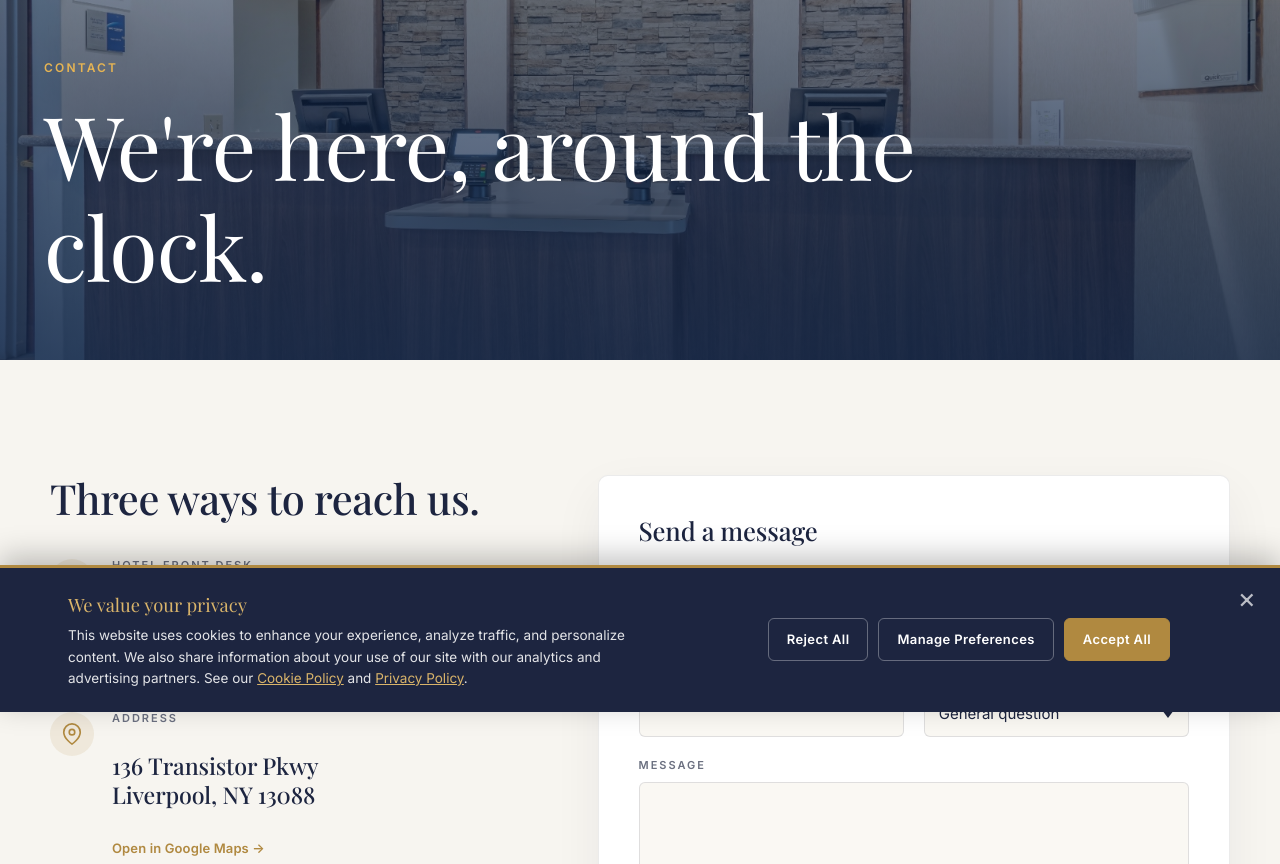
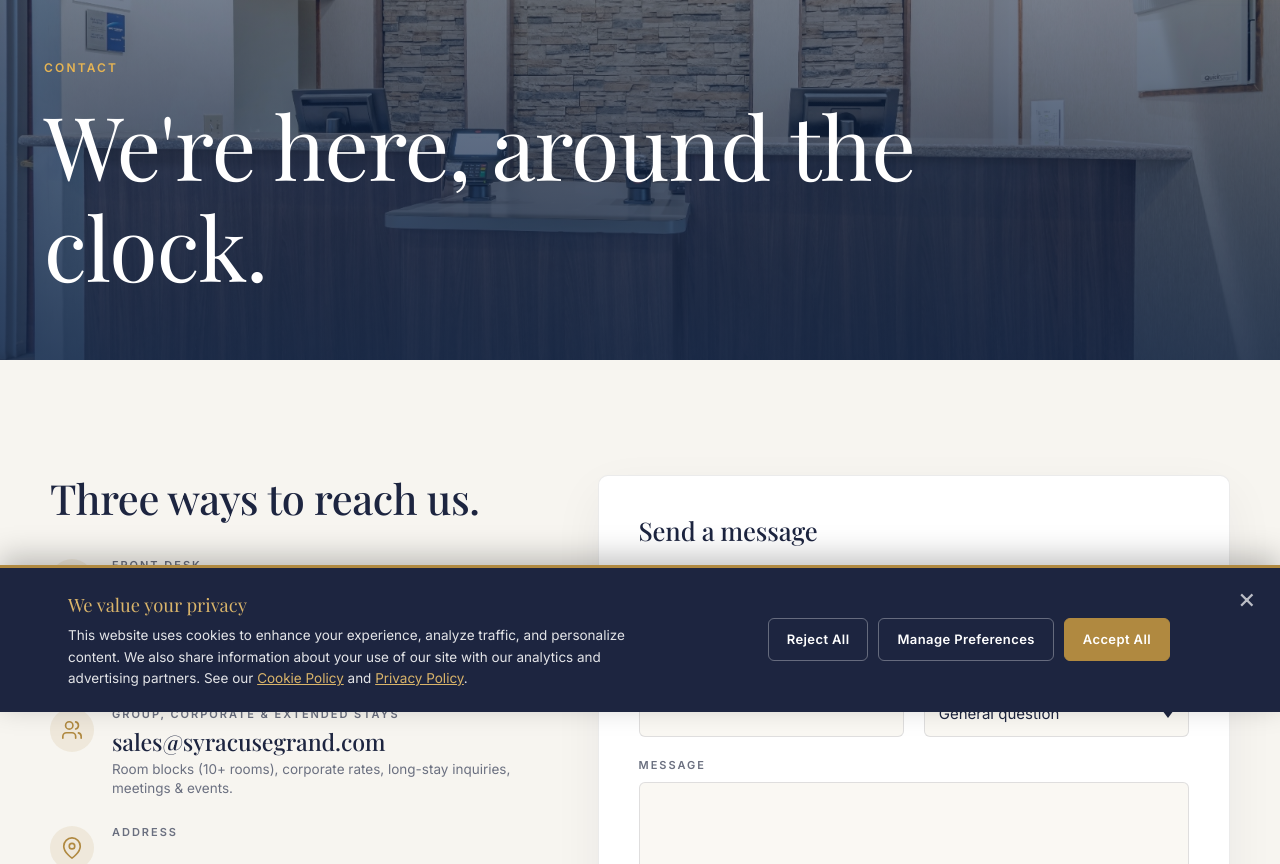
Before and after one commit to kayurp19/syracuse-grand, a website: page contact.html in a window 1280 px wide. Shown: the part 88-952 px from the top of the page. Drawn offline with nearby package versions, Linux system fonts and the light colour scheme; a web font is replaced by a local one.

Commit message:
Split front-desk and sales contact rows: add hello@ for front desk, clarify sales@ for groups/corporate/extended stays

```diff
--- a/contact.html
+++ b/contact.html
@@ -138,18 +138,21 @@
               <svg width="22" height="22" viewBox="0 0 24 24" fill="none" stroke="currentColor" stroke-width="1.8" stroke-linecap="round" stroke-linejoin="round"><path d="M22 16.92v3a2 2 0 0 1-2.18 2 19.79 19.79 0 0 1-8.63-3.07 19.5 19.5 0 0 1-6-6 19.79 19.79 0 0 1-3.07-8.67A2 2 0 0 1 4.11 2h3a2 2 0 0 1 2 1.72 12.84 12.84 0 0 0 .7 2.81 2 2 0 0 1-.45 2.11L8.09 9.91a16 16 0 0 0 6 6l1.27-1.27a2 2 0 0 1 2.11-.45 12.84 12.84 0 0 0 2.81.7A2 2 0 0 1 22 16.92z"/></svg>
             </span>
             <div class="contact-method__body">
-              <p class="contact-method__label">Hotel front desk</p>
+              <p class="contact-method__label">Front desk</p>
               <a class="contact-method__value" href="tel:+13157014400">(315) 701‑4400</a>
+              <a class="contact-method__sublink" href="mailto:hello@syracusegrand.com">hello@syracusegrand.com</a>
+              <p class="contact-method__note">Reservations, general questions, and anything happening during your stay.</p>
             </div>
           </li>
 
           <li class="contact-method">
             <span class="contact-method__icon" aria-hidden="true">
-              <svg width="22" height="22" viewBox="0 0 24 24" fill="none" stroke="currentColor" stroke-width="1.8" stroke-linecap="round" stroke-linejoin="round"><path d="M4 4h16c1.1 0 2 .9 2 2v12c0 1.1-.9 2-2 2H4c-1.1 0-2-.9-2-2V6c0-1.1.9-2 2-2z"/><polyline points="22,6 12,13 2,6"/></svg>
+              <svg width="22" height="22" viewBox="0 0 24 24" fill="none" stroke="currentColor" stroke-width="1.8" stroke-linecap="round" stroke-linejoin="round"><path d="M16 21v-2a4 4 0 0 0-4-4H6a4 4 0 0 0-4 4v2"/><circle cx="9" cy="7" r="4"/><path d="M22 21v-2a4 4 0 0 0-3-3.87"/><path d="M16 3.13a4 4 0 0 1 0 7.75"/></svg>
             </span>
             <div class="contact-method__body">
-              <p class="contact-method__label">Sales &amp; events</p>
+              <p class="contact-method__label">Group, corporate &amp; extended stays</p>
               <a class="contact-method__value" href="mailto:sales@syracusegrand.com">sales@syracusegrand.com</a>
+              <p class="contact-method__note">Room blocks (10+ rooms), corporate rates, long-stay inquiries, meetings &amp; events.</p>
             </div>
           </li>
 
--- a/style.css
+++ b/style.css
@@ -1080,13 +1080,18 @@ a.contact-method__value:hover { color: #b08940; }
 .contact-method__sublink {
   display: inline-block;
   margin-top: 6px;
-  font-size: 13px;
+  font-size: 14px;
+  color: #1d2540;
+  text-decoration: none;
+  font-weight: 500;
+  letter-spacing: 0;
+  border-bottom: 1px solid rgba(176,137,64,.4);
+  padding-bottom: 1px;
+}
+.contact-method__sublink:hover {
   color: #b08940;
-  text-decoration: none;
-  font-weight: 600;
-  letter-spacing: .01em;
+  border-bottom-color: #b08940;
 }
-.contact-method__sublink:hover { text-decoration: underline; }
 .contact-method__note {
   margin: 4px 0 0;
   color: #6b7080;
```
